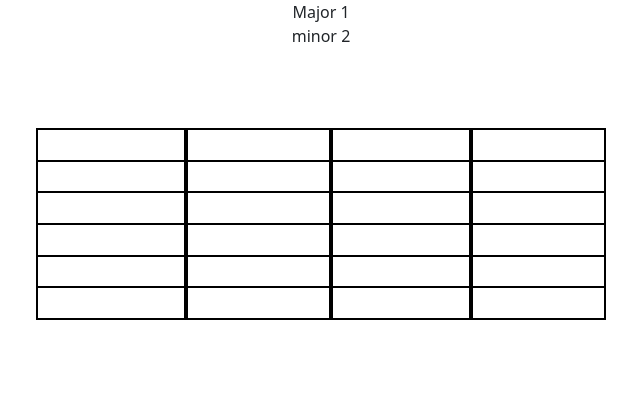
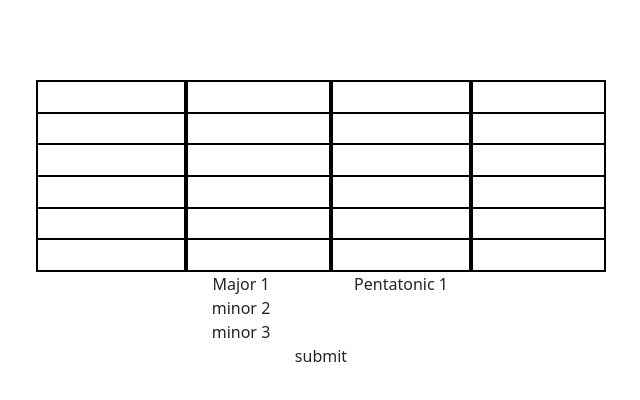
Before and after one commit to nvduran/guitar-theory-site, a React (Create React App) app: page / in a window 1280 px wide. Shown: the top 400 px of the page, without its empty margins (319-959 px from the left). Built offline with nearby package versions, Linux system fonts and the light colour scheme.

Commit message:
user must select chord and shape

```diff
--- a/src/components/FretboardView/index.js
+++ b/src/components/FretboardView/index.js
@@ -30,8 +30,10 @@ export default function FretboardView() {
     he4: false,
   });
   const [pentatonicOutline, setPentatonicOutline] = useState("p1");
+  const [pentStr, setPentStr] = useState("");
+  const [chordStr, setChordStr] = useState("");
 
-  const handleChordChoice = (pick) => {
+  const handleChoiceSubmit = (pickChord, pickPent) => {
     let output = {
       e1: false,
       e2: false,
@@ -58,8 +60,9 @@ export default function FretboardView() {
       he3: false,
       he4: false,
     };
+
     // set pentatonic outline
-    if (pentatonicOutline === "p1") {
+    if (pickPent === "p1") {
       output.e4 = "pentatonic-note";
       output.e1 = "pentatonic-note";
       output.a1 = "pentatonic-note";
@@ -74,7 +77,7 @@ export default function FretboardView() {
       output.he4 = "pentatonic-note";
     }
 
-    if (pick === "M1") {
+    if (pickChord === "M1") {
       output.he4 = "active-note";
       output.b4 = "active-note";
       output.b1 = "active-note";
@@ -83,7 +86,7 @@ export default function FretboardView() {
       output.a3 = "active-note";
       output.e4 = "active-note";
     }
-    if (pick === "m2") {
+    if (pickChord === "m2") {
       output.he1 = "active-note";
       output.b2 = "active-note";
       output.g3 = "active-note";
@@ -92,17 +95,19 @@ export default function FretboardView() {
       output.a4 = "active-note";
       output.e1 = "active-note";
     }
+    if (pickChord === "m3") {
+      output.e3 = "active-note";
+      output.a3 = "active-note";
+      output.d1 = "active-note";
+      output.b1 = "active-note";
+      output.b4 = "active-note";
+      output.he3 = "active-note";
+    }
 
     setChordState(output);
   };
   return (
     <div>
-      <div className="chord-picker" onClick={() => handleChordChoice("M1")}>
-        Major 1
-      </div>
-      <div className="chord-picker" onClick={() => handleChordChoice("m2")}>
-        minor 2
-      </div>
       <div className="fretboard-container">
         <div className="fret fret1">
           <div className={`string ${chordState.he1}`}></div>
@@ -137,6 +142,30 @@ export default function FretboardView() {
           <div className={`string ${chordState.e4}`}></div>
         </div>
       </div>
+      <div className="selection-div">
+        <div className="chord-selection-area">
+          <div className="chord-picker" onClick={() => setChordStr("M1")}>
+            Major 1
+          </div>
+          <div className="chord-picker" onClick={() => setChordStr("m2")}>
+            minor 2
+          </div>
+          <div className="chord-picker" onClick={() => setChordStr("m3")}>
+            minor 3
+          </div>
+        </div>
+        <div className="pentatonic-selection-area">
+          <div className="pentatonic-picker" onClick={() => setPentStr("p1")}>
+            Pentatonic 1
+          </div>
+        </div>
+      </div>
+      <div
+        className="submit-button"
+        onClick={() => handleChoiceSubmit(chordStr, pentStr)}
+      >
+        submit
+      </div>
     </div>
   );
 }
--- a/src/styles/FretboardView.css
+++ b/src/styles/FretboardView.css
@@ -4,6 +4,24 @@
 
 .pentatonic-note {
     background-color: #d6d6d6;
+}
+
+.selection-div {
+    display: flex;
+    flex-direction: row;
+    justify-content: center;
+}
+
+.chord-selection-area{
+    display: flex;
+    flex-direction: column;
+    min-width: 10rem;
+}
+
+.pentatonic-selection-area{
+    display: flex;
+    flex-direction: column;
+    min-width: 10rem;
 }
 
 .fretboard-container {
```
